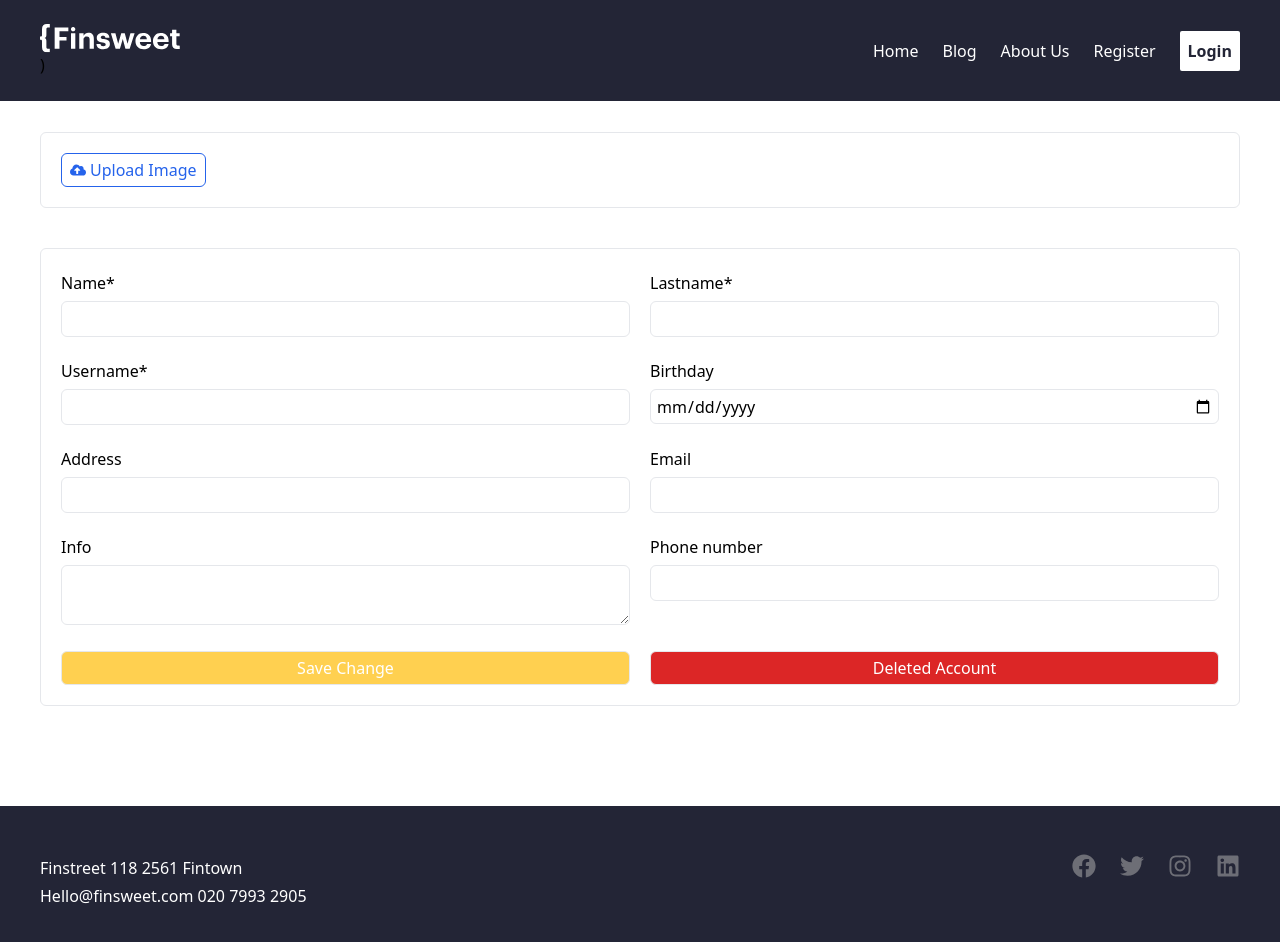
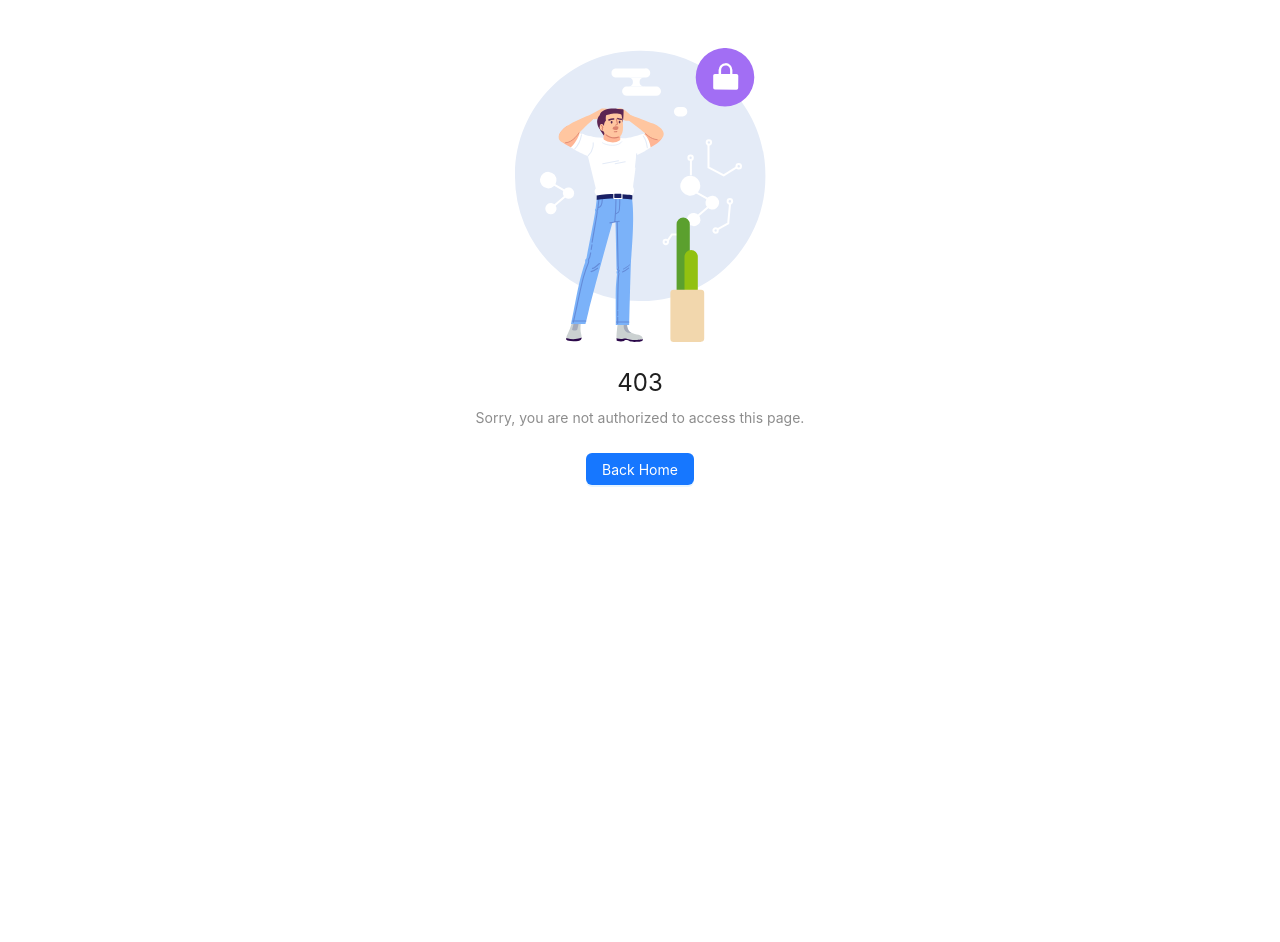
Before and after one commit to Bakha022/Blog, a React (Vite) app: page /account-page in a window 1280 px wide. Shown: the top 942 px of the page. After the commit the page ends 800 px from the top, so only its background shows below. Built offline with nearby package versions, Linux system fonts and the light colour scheme; no server answers.

Commit message:
logout function added

```diff
--- a/src/App.jsx
+++ b/src/App.jsx
@@ -3,6 +3,7 @@ import React from 'react'
 import { BrowserRouter, Route, Routes } from 'react-router-dom'
 import AdminLayout from './components/layout/AdminLayout'
 import UserLayout from './components/layout/UserLayout'
+import useAuth from './hooks/useAuth'
 import DashboardPage from './pages/protected/admin/DashboardPage'
 import AccountPage from './pages/protected/user/AccountPage'
 import MyBlogsPage from './pages/protected/user/MyBlogsPage'
@@ -15,11 +16,10 @@ import NotFoundPage from './pages/public/NotFoundPage'
 import RegisterPage from './pages/public/RegisterPage'
 
 const App = () => {
-	// const {
-	// 	user: { role },
-	// } = useAuth()
+	const {
+		user
+	} = useAuth()
 
-	let role = 'user'
 	return (
 		<>
 			<BrowserRouter>
@@ -32,7 +32,7 @@ const App = () => {
 						<Route path='/about' element={<AboutPage />} />
 						<Route path='/register' element={<RegisterPage />} />
 
-						{role === 'user' && (
+						{user?.role === 'user' && (
 							<>
 								<Route path='/myblogs' element={<MyBlogsPage />} />
 								<Route path='/account-page' element={<AccountPage />} />
@@ -40,7 +40,7 @@ const App = () => {
 						)}
 					</Route>
 
-					{role === 'admin' && (
+					{user?.role === 'admin' && (
 						<Route element={<AdminLayout />}>
 							<Route path='/dashboard' element={<DashboardPage />} />
 						</Route>
--- a/src/components/form/AccountForm.jsx
+++ b/src/components/form/AccountForm.jsx
@@ -29,7 +29,6 @@ const AccountForm = () => {
 
 	const handleUploadImg = async e => {
 		let formData = new FormData()
-
 		formData.append('file', e.target.files[0])
 		const { data } = await request.post('auth/upload', formData)
 		setUploadImg(data)
--- a/src/components/navbar/Navbar.jsx
+++ b/src/components/navbar/Navbar.jsx
@@ -1,8 +1,10 @@
 import { CloseOutlined, MenuUnfoldOutlined } from '@ant-design/icons'
+import Cookies from 'js-cookie'
 import React, { useState } from 'react'
 import { FaSignOutAlt, FaUserGraduate } from 'react-icons/fa'
 import { Link, useNavigate } from 'react-router-dom'
 import useAuth from '../../hooks/useAuth'
+import { TOKEN, USER } from '../../utils'
 
 const Navbar = () => {
 	const [toogle, setToogle] = useState(false)
@@ -16,11 +18,14 @@ const Navbar = () => {
 		window.scrollTo({ top: 0, behavior: 'smooth' })
 	}
 
-	// const handleLogOut = () => {
-	// 	setUser(null)
-	// 	setToogle(false)
-	// 	navigate('/')
-	// }
+	const handleLogOut = () => {
+		setUser(null)
+		setToogle(false)
+
+		localStorage.removeItem(USER)
+		Cookies.remove(TOKEN)
+		navigate('/')
+	}
 	return (
 		<nav className='py-6 bg-[#232536] w-full fixed top-0'>
 			<div className='container'>
@@ -111,7 +116,7 @@ const Navbar = () => {
 								</li>
 								<li>
 									<Link
-										// onClick={handleLogOut}
+										onClick={handleLogOut}
 										className='font-normal text-sen text-white text-2xl leading-7 hover:text-red-500'
 										to='/'
 									>
```
